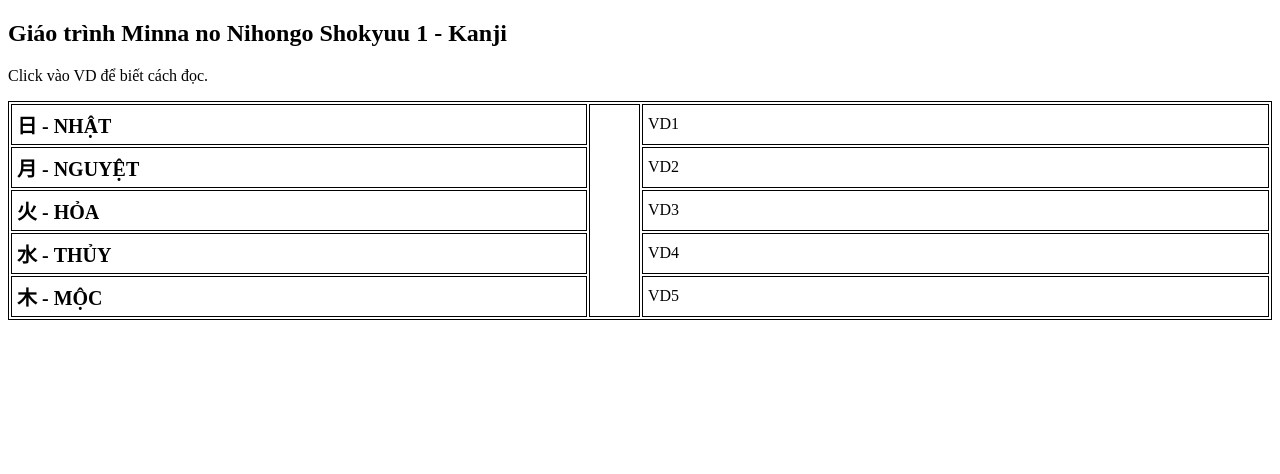
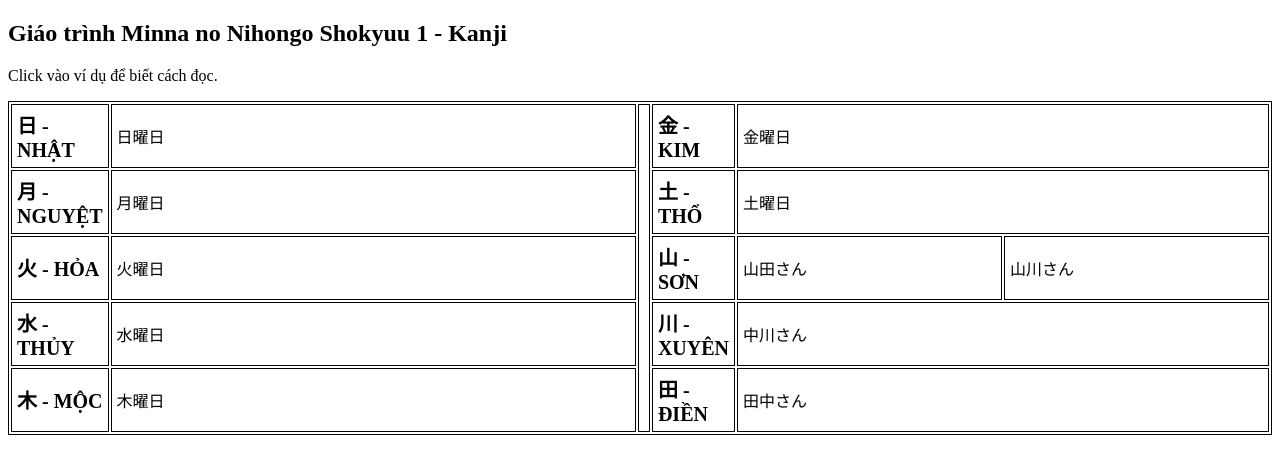
Before and after one commit to tinpham1993/learn_javascript, a plain HTML site: page index.html in a window 1280 px wide. Drawn offline with Linux system fonts and the light colour scheme.

Commit message:
Update index.html

```diff
--- a/index.html
+++ b/index.html
@@ -15,31 +15,54 @@ th, td {
 <body>
 
 <h2>Giáo trình Minna no Nihongo Shokyuu 1 - Kanji</h2>
-<p>Click vào VD để biết cách đọc.</p>
+<p>Click vào ví dụ để biết cách đọc.</p>
 
-<table style="width:100%">
+<table id="table-01" style="width:100%">
   <tr>
-    <th  style="font-size:20px;">日 - NHẬT</th>
+    <th style="font-size:20px;">日 - NHẬT</th>
+    <td style="width:50%" onclick="flip_words(0, 1, '日曜日', 'にちようび')">日曜日</td>
     <th rowspan="5"></th>
-    <td style="width:50%">VD1</td>
+    <th  style="font-size:20px;">金 - KIM</th>
+    <td colspan="2" style="width:50%" onclick="flip_words(0, 4, '金曜日', 'きんようび')">金曜日</td>
   </tr>
   <tr>
     <th style="font-size:20px;">月 - NGUYỆT</th>
-    <td style="width:50%">VD2</td>
+    <td onclick="flip_words(1, 1, '月曜日', 'げつようび')">月曜日</td>
+    <th style="font-size:20px;">土 - THỔ</th>
+    <td colspan="2" onclick="flip_words(1, 3, '土曜日', 'どようび')">土曜日</td>
   </tr>
   <tr>
     <th style="font-size:20px;">火 - HỎA</th>
-    <td style="width:50%">VD3</td>
+    <td onclick="flip_words(2, 1, '火曜日', 'かようび')">火曜日</td>
+    <th style="font-size:20px;">山 - SƠN</th>
+    <td style="width:25%" onclick="flip_words(2, 3, '山田さん', 'やまださん')">山田さん</td>
+    <td onclick="flip_words(2, 4, '山川さん', 'やまがわさん')">山川さん</td>
   </tr>
   <tr>
     <th style="font-size:20px;">水 - THỦY</th>
-    <td style="width:50%">VD4</td>
+    <td onclick="flip_words(3, 1, '水曜日', 'すいようび')">水曜日</td>
+    <th style="font-size:20px;">川 - XUYÊN</th>
+    <td colspan="2" onclick="flip_words(3, 3, '中川さん', 'たながわさん')">中川さん</td>
   </tr>
   <tr>
     <th style="font-size:20px;">木 - MỘC</th>
-    <td style="width:50%">VD5</td>
+    <td onclick="flip_words(4, 1, '木曜日', 'もくようび')">木曜日</td>
+    <th style="font-size:20px;">田 - ĐIỀN</th>
+    <td colspan="2" onclick="flip_words(4, 3, '田中さん', 'たなかさん')">田中さん</td>
   </tr>
 </table>
 
+<script>
+function flip_words(pos_row, pos_col, word1, word2) {
+    var current_row = document.getElementById("table-01").rows[pos_row].cells;
+    if (current_row[pos_col].innerHTML == word1){
+        current_row[pos_col].innerHTML = word2;
+    }
+    else
+    {
+        current_row[pos_col].innerHTML = word1;
+    }
+}
+</script>
 </body>
 </html>
```
